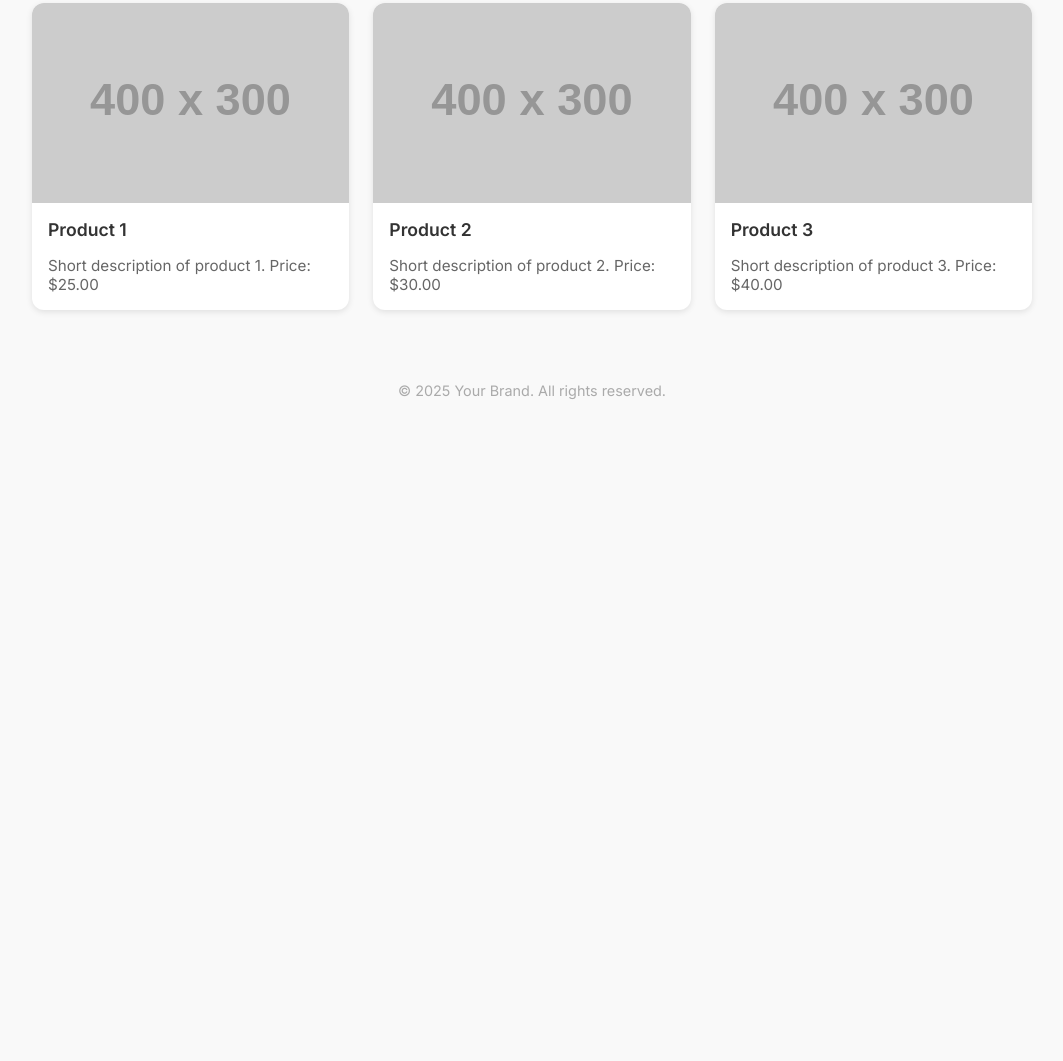
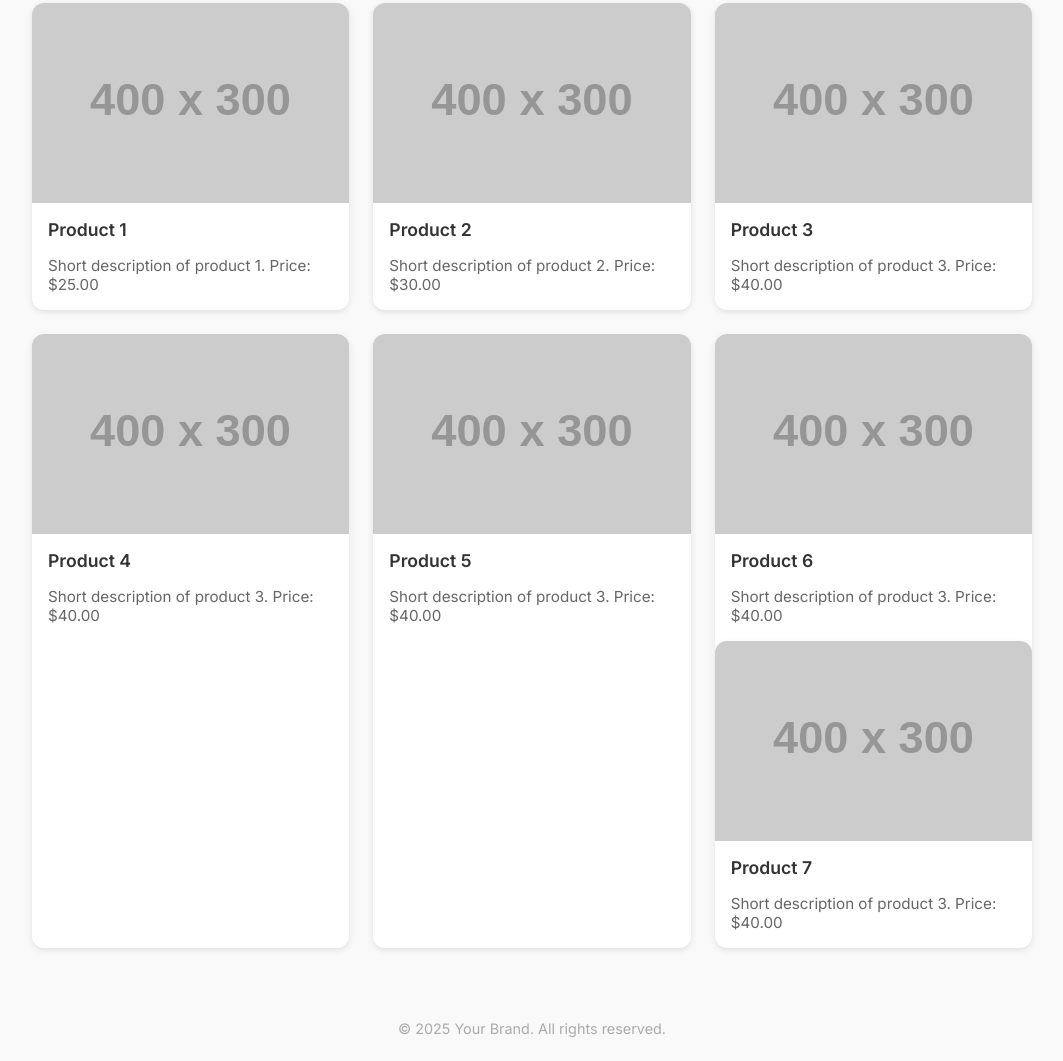
Before and after one commit to joaraya85/handmadebysuecr, a plain HTML site: page index.html in a window 1280 px wide. Shown: the part 175-1236 px from the top of the page, without its empty margins (108-1171 px from the left). Before the commit the page ends 800 px from the top, so only its background shows below. Drawn offline with Linux system fonts and the light colour scheme; placeholder pictures from the web are drawn by us.

Commit message:
Update index.html

```diff
--- a/index.html
+++ b/index.html
@@ -83,6 +83,26 @@
       <p>Short description of product 3. Price: $40.00</p>
     </div>
     <!-- Add more product cards as needed -->
+    <div class="product-card">
+      <img src="https://via.placeholder.com/400x300" alt="Product 3" />
+      <h3>Product 4</h3>
+      <p>Short description of product 3. Price: $40.00</p>
+    </div>
+    <div class="product-card">
+      <img src="https://via.placeholder.com/400x300" alt="Product 3" />
+      <h3>Product 5</h3>
+      <p>Short description of product 3. Price: $40.00</p>
+    </div>
+    <div class="product-card">
+      <img src="https://via.placeholder.com/400x300" alt="Product 3" />
+      <h3>Product 6</h3>
+      <p>Short description of product 3. Price: $40.00</p>
+      <div class="product-card">
+      <img src="https://via.placeholder.com/400x300" alt="Product 3" />
+      <h3>Product 7</h3>
+      <p>Short description of product 3. Price: $40.00</p>
+    </div>
+    </div>
   </div>
 </main>
 
```
